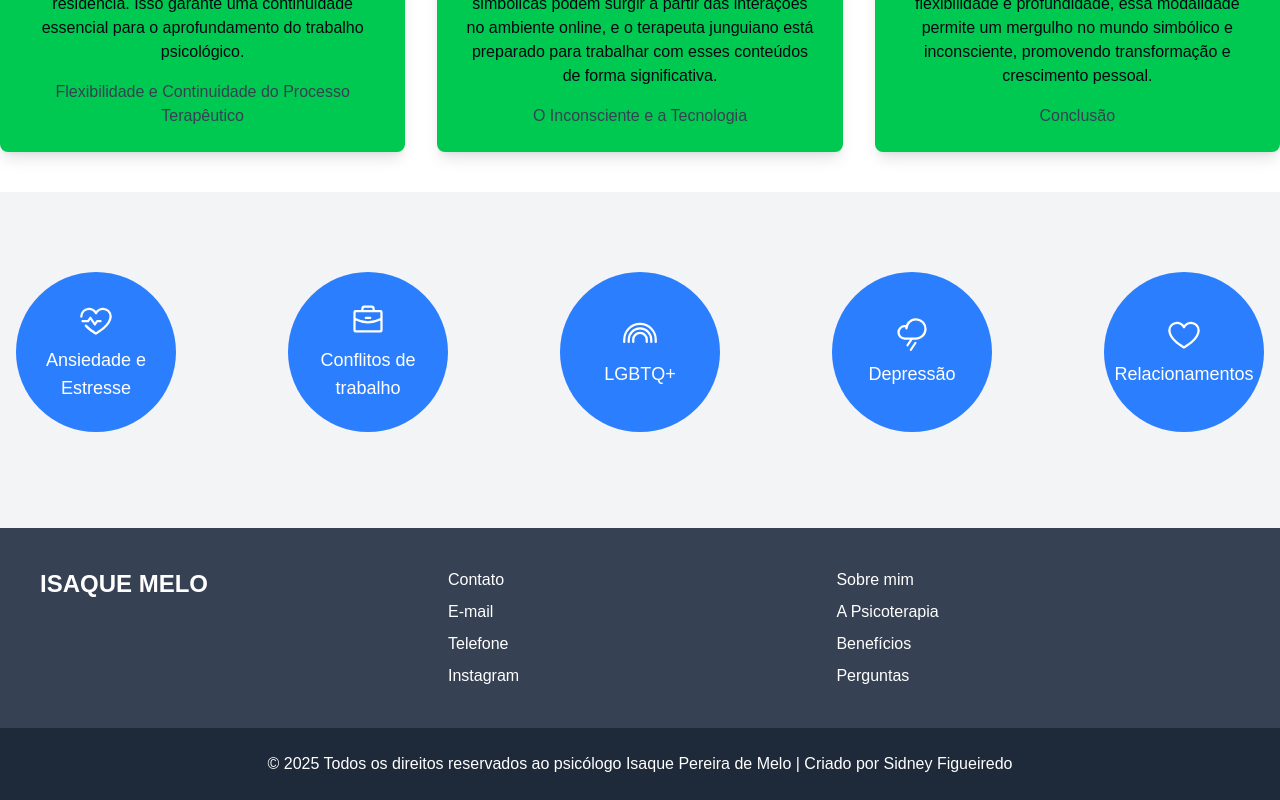
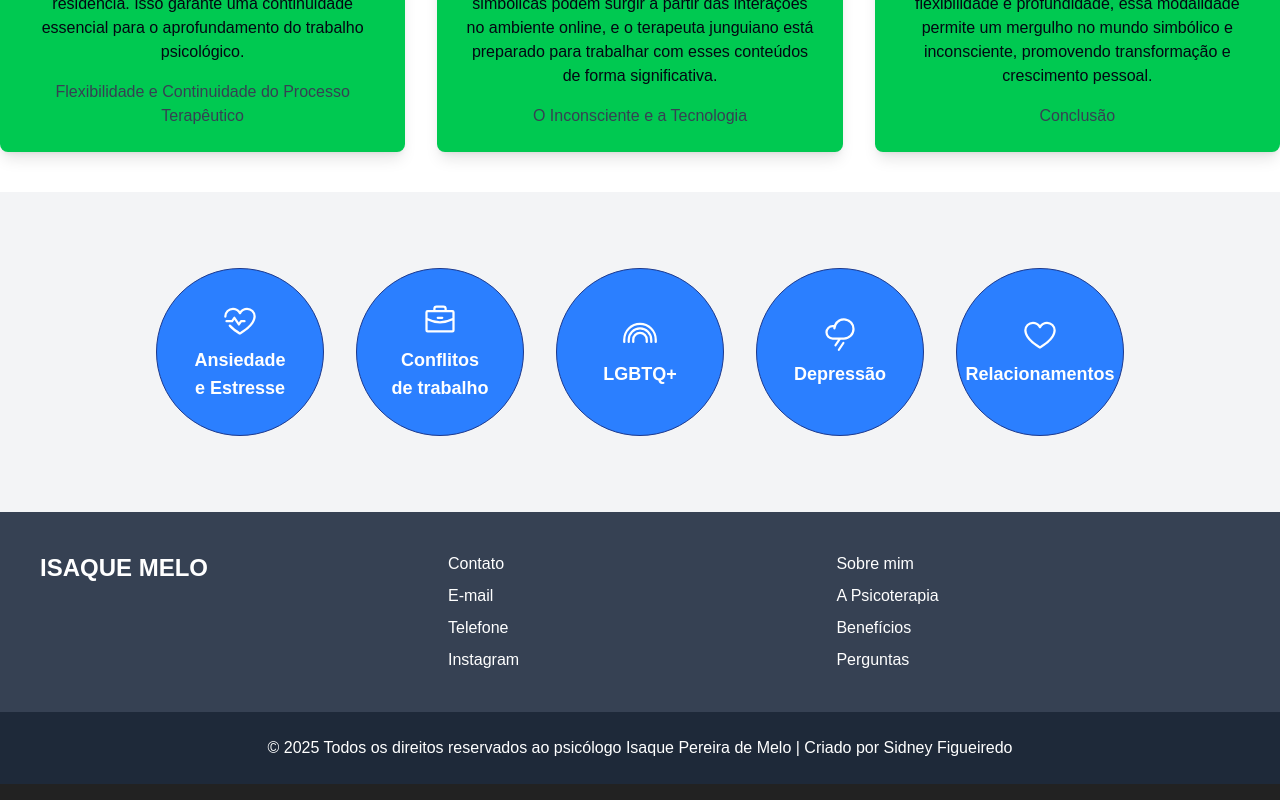
Before and after one commit to sidneyFdev/Isaque-Pereira-Psicologo, a Next.js app: page / in a window 1280 px wide. Shown: the part 2684-3484 px from the top of the page. Built offline with nearby package versions, Linux system fonts and the light colour scheme.

Commit message:
style: ajustando design para flex-wrap (responsivo)

```diff
--- a/src/app/_components/_sections/MyService.jsx
+++ b/src/app/_components/_sections/MyService.jsx
@@ -39,8 +39,8 @@ const AboutMyService = () => {
   ];
 
   return (
-    <section className="bg-gray-100 py-20">
-      <div className="flex mx-auto px-4 justify-between max-w-7xl">
+    <section className="bg-gray-100 py-15 flex justify-center">
+      <div className="flex-1 flex flex-wrap max-w-full justify-center">
         {services.map((val, index) => (
           <BlueBubble key={index} icon={val.icon} description={val.description} />
         ))}
--- a/src/app/_components/items/cards.jsx
+++ b/src/app/_components/items/cards.jsx
@@ -12,7 +12,11 @@ export const BlueBubble = ({ icon, description }) => {
   const Icon = icon
 
   return (
-    <div className="text-center flex flex-col justify-center items-center bg-blue-500 text-white rounded-full p-4 mb-4 h-40 w-40 cursor-pointer">
+    <div className="flex flex-col text-center justify-center items-center bg-blue-500 border-1 border-blue-900 m-4 text-white font-semibold rounded-full p-8 cursor-pointer w-42 aspect-square active:scale-98
+    hover:bg-blue-700 hover:scale-103
+
+
+    ">
       <div className="flex justify-center items-center">
         <Icon className="text-4xl mb-2" />
       </div>
```
